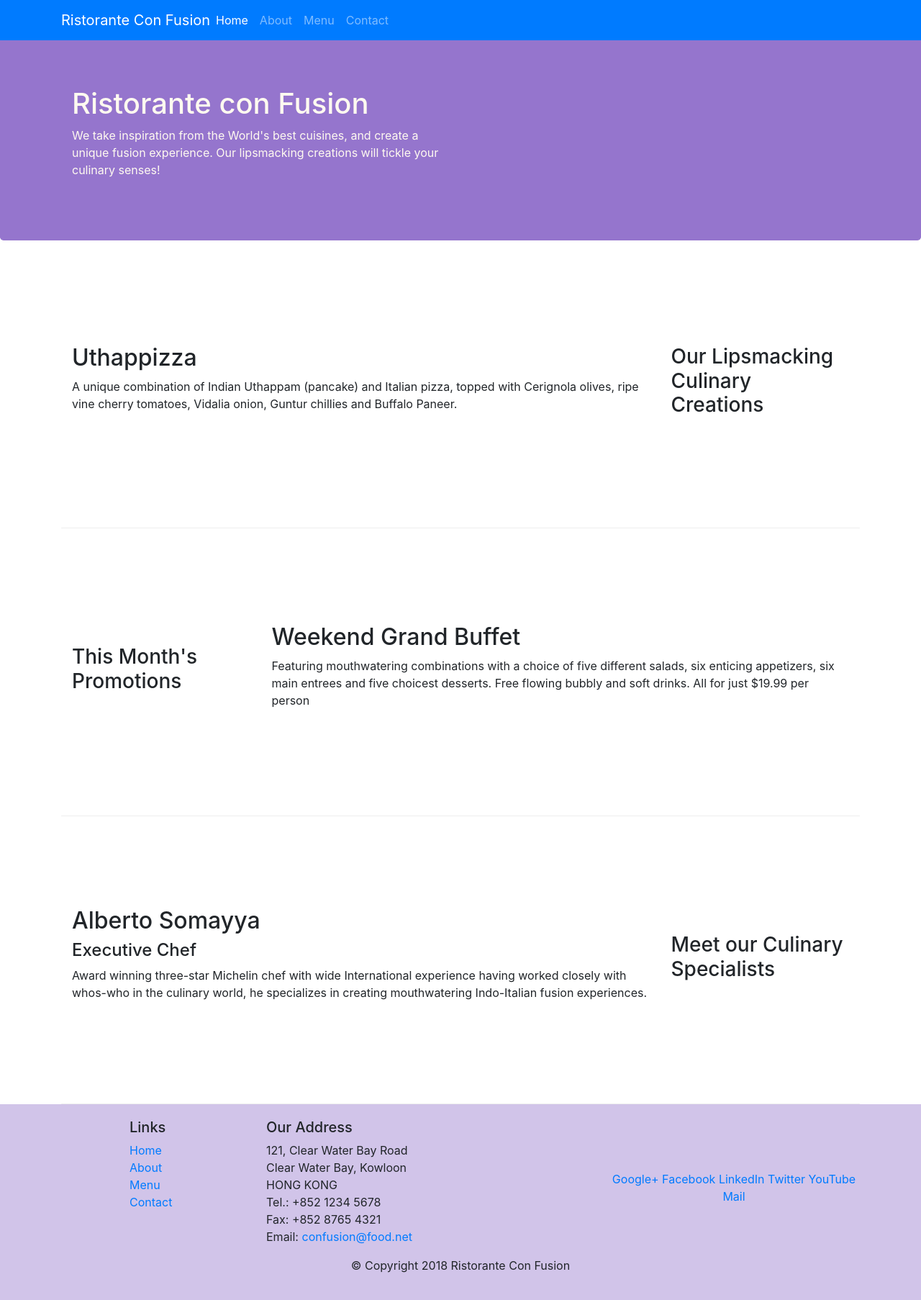
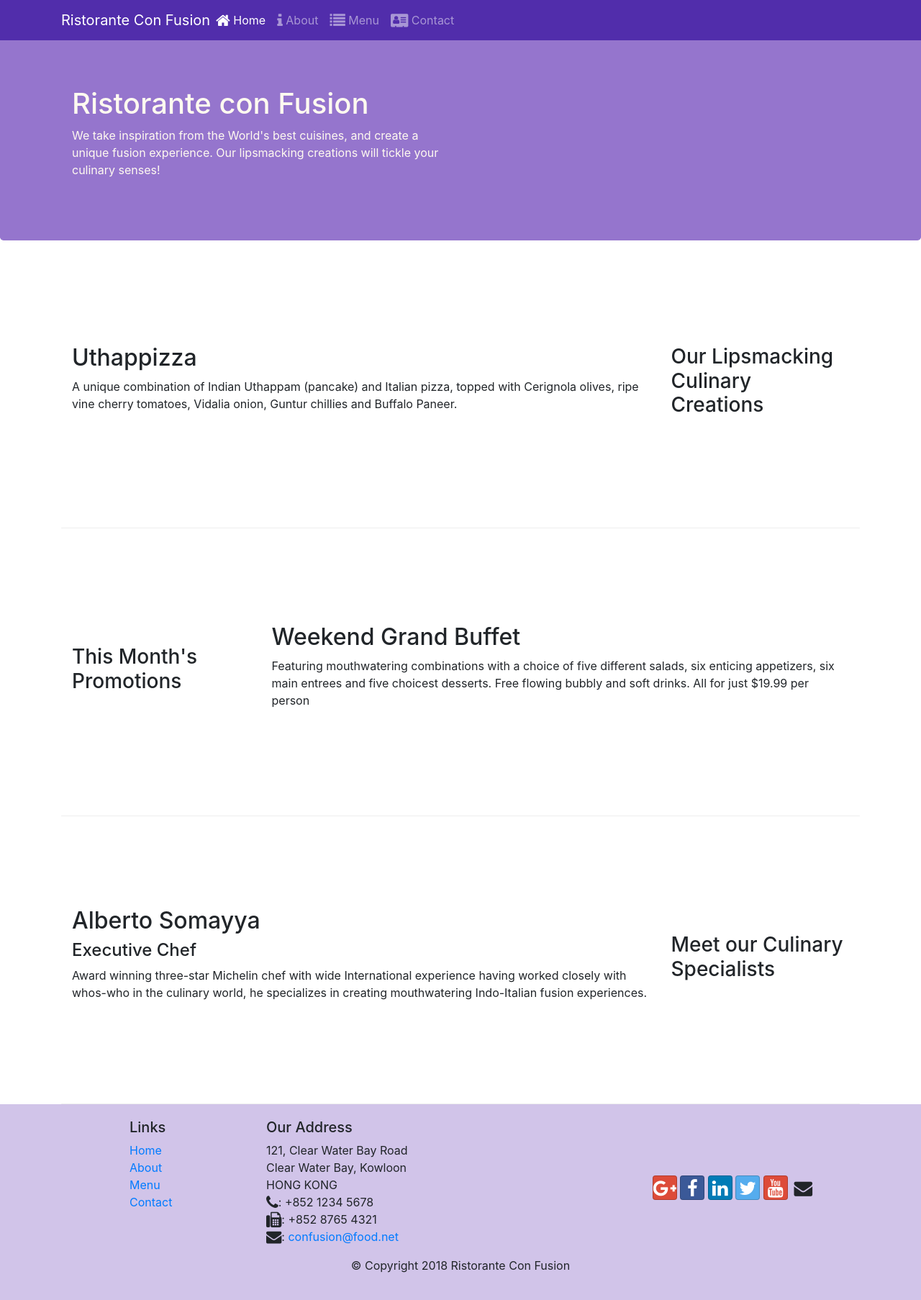
Before and after one commit to kotakrupal/Bootstrap4, a website: page index.html in a window 1280 px wide. Shown: the whole page at 72% size. Drawn offline with nearby package versions, Linux system fonts and the light colour scheme.

Commit message:
Icon Fonts

```diff
--- a/index.html
+++ b/index.html
@@ -9,12 +9,14 @@
 
     <!-- Bootstrap CSS -->
     <link rel="stylesheet" href="node_modules/bootstrap/dist/css/bootstrap.min.css">
+    <link rel="stylesheet" href="node_modules/font-awesome/css/font-awesome.min.css">
+    <link rel="stylesheet" href="node_modules/bootstrap-social/bootstrap-social.css">
     <link rel="stylesheet" href="css/styles.css">
     <title>Ristorante Con Fusion</title>
 </head>
 
 <body>
-    <nav class="navbar navbar-dark navbar-expand-sm bg-primary fixed-top">
+    <nav class="navbar navbar-dark navbar-expand-sm fixed-top">
         <div class="container">
             <button class="navbar-toggler" type="button" data-toggle="collapse" data-target="#Navbar">
                 <span class="navbar-toggler-icon"></span>
@@ -22,10 +24,10 @@
             <a class="navbar-brand mr-auto" href="#">Ristorante Con Fusion</a>
             <div class="collapse navbar-collapse" id="Navbar">
                 <ul class="navbar-nav mr-auto">
-                    <li class="nav-item active"><a class="nav-link" href="#">Home</a></li>
-                    <li class="nav-item"><a class="nav-link" href="./aboutus.html">About</a></li>
-                    <li class="nav-item"><a class="nav-link" href="#">Menu</a></li>
-                    <li class="nav-item"><a class="nav-link" href="#">Contact</a></li>
+                    <li class="nav-item active"><a class="nav-link" href="#"><span class="fa fa-home fa-lg"></span> Home</a></li>
+                    <li class="nav-item"><a class="nav-link" href="./aboutus.html"><span class="fa fa-info fa-lg"></span> About</a></li>
+                    <li class="nav-item"><a class="nav-link" href="#"><span class="fa fa-list fa-lg"></span> Menu</a></li>
+                    <li class="nav-item"><a class="nav-link" href="#"><span class="fa fa-address-card fa-lg"></span> Contact</a></li>
                 </ul>
             </div>
         </div>
@@ -95,19 +97,19 @@
 		              121, Clear Water Bay Road<br>
 		              Clear Water Bay, Kowloon<br>
 		              HONG KONG<br>
-		              Tel.: +852 1234 5678<br>
-		              Fax: +852 8765 4321<br>
-		              Email: <a href="mailto:confusion@food.net">confusion@food.net</a>
+		              <i class="fa fa-phone fa-lg"></i>: +852 1234 5678<br>
+		              <i class="fa fa-fax fa-lg"></i>: +852 8765 4321<br>
+		              <i class="fa fa-envelope fa-lg"></i>: <a href="mailto:confusion@food.net">confusion@food.net</a>
 		           </address>
                 </div>
                 <div class="col-12 col-sm-4 align-self-center">
                     <div class="text-center">
-                        <a href="http://google.com/+">Google+</a>
-                        <a href="http://www.facebook.com/profile.php?id=">Facebook</a>
-                        <a href="http://www.linkedin.com/in/">LinkedIn</a>
-                        <a href="http://twitter.com/">Twitter</a>
-                        <a href="http://youtube.com/">YouTube</a>
-                        <a href="mailto:">Mail</a>
+                        <a class="btn btn-social-icon btn-google" href="http://google.com/+"><i class="fa fa-google-plus fa-lg"></i></a>
+                        <a class="btn btn-social-icon btn-facebook" href="http://www.facebook.com/profile.php?id="><i class="fa fa-facebook fa-lg"></i></a>
+                        <a class="btn btn-social-icon btn-linkedin" href="http://www.linkedin.com/in/"><i class="fa fa-linkedin fa-lg"></i></a>
+                        <a class="btn btn-social-icon btn-twitter" href="http://twitter.com/"><i class="fa fa-twitter fa-lg"></i></a>
+                        <a class="btn btn-social-icon btn-google" href="http://youtube.com/"><i class="fa fa-youtube fa-lg"></i></a>
+                        <a class="btn btn-social-icon" href="mailto:"><i class="fa fa-envelope fa-lg"></i></a>
                     </div>
                 </div>
            </div>
--- a/package.json
+++ b/package.json
@@ -15,6 +15,8 @@
   },
   "dependencies": {
     "bootstrap": "^4.3.1",
+    "bootstrap-social": "^5.1.1",
+    "font-awesome": "^4.7.0",
     "jquery": "^3.4.1",
     "popper.js": "^1.12.9"
   }
```
Also changed, not shown: aboutus.html (+16 -14 lines), 1 other file.
